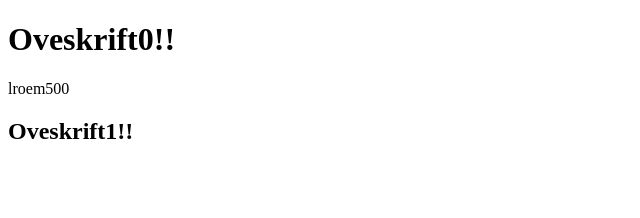
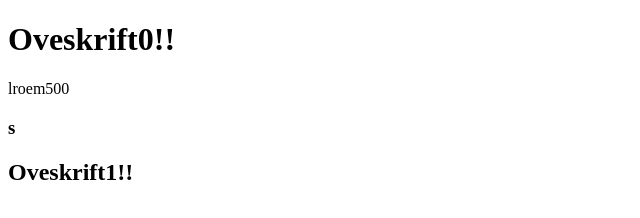
Before and after one commit to M669829/Nettside2, a plain HTML site: page index.html in a window 1280 px wide. Shown: the whole page, without its empty margins (0-640 px from the left). Drawn offline with Linux system fonts and the light colour scheme.

Commit message:
fff Endretittel og lagt til litt tekst

```diff
--- a/index.html
+++ b/index.html
@@ -6,6 +6,7 @@
     <title>Document</title>
     <h1>Oveskrift0!!</h1>
     <p>lroem500</p>
+    <h3>s</h3>
     <h2>Oveskrift1!!</h2>
   </head>
   <body></body>
```
